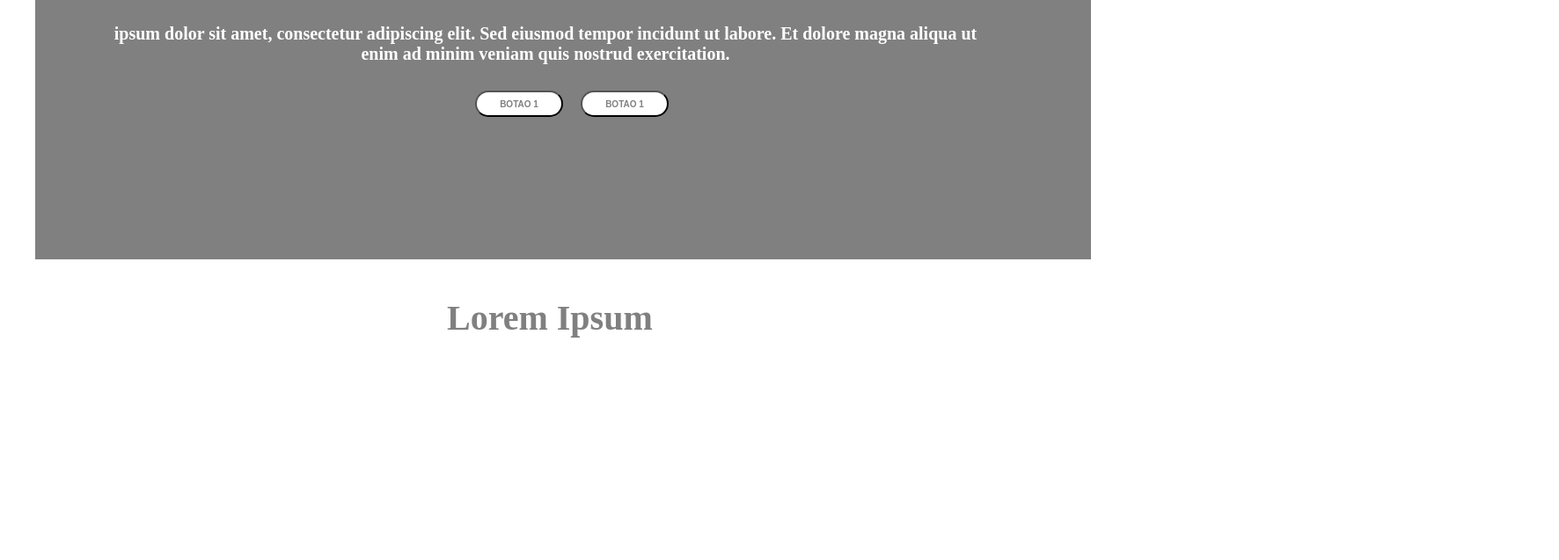
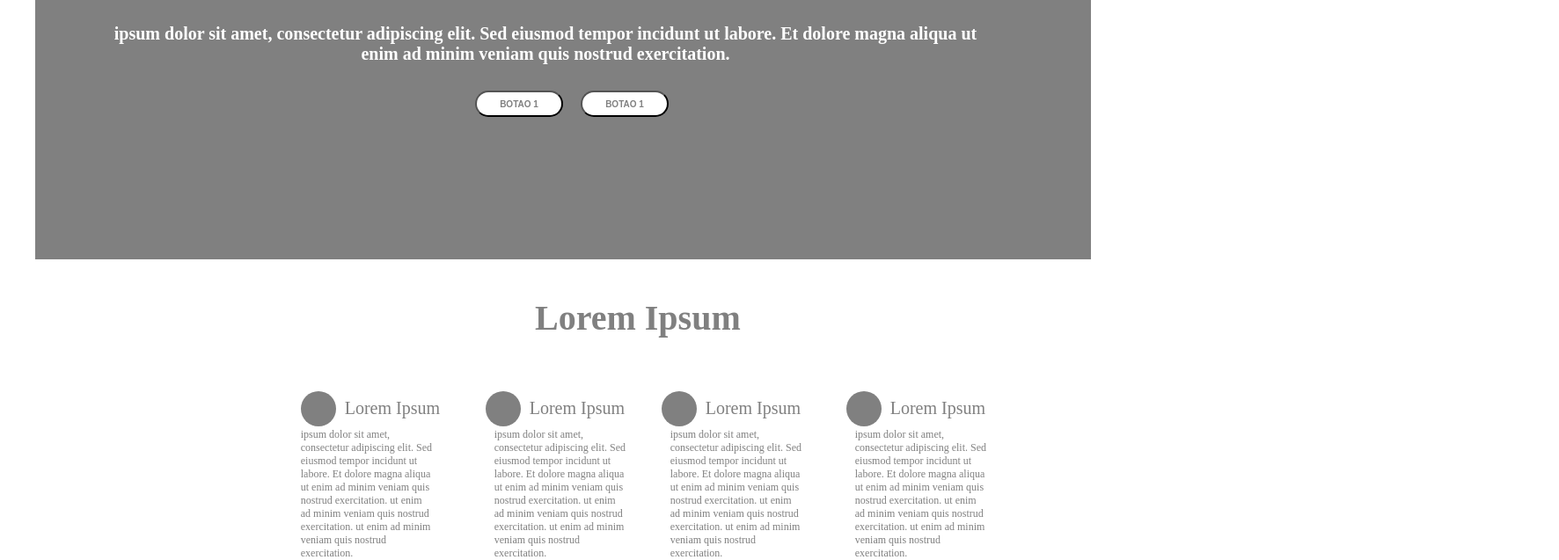
Before and after one commit to simone-art/fullbarTeste, a plain HTML site: page index.html in a window 1280 px wide. Shown: the part 349-986 px from the top of the page at 88% size, 1772 px wide, since content can reach past the window. Before the commit the page ends 800 px from the top, so only its background shows below. Drawn offline with Linux system fonts and the light colour scheme.

Commit message:
Feito seção com círculos e textos

```diff
--- a/css/style.css
+++ b/css/style.css
@@ -89,10 +89,138 @@ margin-top: -20px;
 
 }
 
-.texto-lorem{
+.texto-lorem {
     color: gray;
     font-size: 40px;
     position: relative;
     top: 10px;
-    left: 500px;
+    left: 600px;
+    bottom: 20px;
+
 }
+
+#texto-circulo {
+    display: flex;
+    flex-direction: row;
+}
+
+.circulo1 {
+    width: 40px;
+    height: 40px;
+    border-radius: 40px;
+    background-color: gray;
+    color: gray;
+    position: relative;
+    top: 150px;
+    left: 100px;
+}
+
+.texto-circulo1 {
+    color: gray;
+    font-size: 20px;
+    position: relative;
+    top: -12px;
+    left: 50px;
+    width: 150px;
+}
+
+.texto-coluna1 {
+    width: 150px;
+    color: gray;
+    font-size: 12px;
+    position: relative;
+    top: 180px;
+    left: 60px;
+}
+
+.circulo2 {
+    width: 40px;
+    height: 40px;
+    border-radius: 40px;
+    background-color: gray;
+    color: gray;
+    position: relative;
+    top: 150px;
+    left: 120px;
+}
+
+.texto-circulo2 {
+    color: gray;
+    font-size: 20px;
+    position: relative;
+    top: -12px;
+    left: 50px;
+    width: 150px;
+}
+
+.texto-coluna2 {
+    width: 150px;
+    color: gray;
+    font-size: 12px;
+    position: relative;
+    top: 180px;
+    left: 90px;
+}
+
+.circulo3 {
+    width: 40px;
+    height: 40px;
+    border-radius: 40px;
+    background-color: gray;
+    color: gray;
+    position: relative;
+    top: 150px;
+    left: 130px;
+}
+
+.texto-circulo3 {
+    color: gray;
+    font-size: 20px;
+    position: relative;
+    top: -12px;
+    left: 50px;
+    width: 150px;
+}
+
+.texto-coluna3 {
+    width: 150px;
+    color: gray;
+    font-size: 12px;
+    position: relative;
+    top: 180px;
+    left: 100px;
+}
+
+.circulo4 {
+    width: 40px;
+    height: 40px;
+    border-radius: 40px;
+    background-color: gray;
+    color: gray;
+    position: relative;
+    top: 150px;
+    left: 150px;
+}
+
+.texto-circulo4 {
+    color: gray;
+    font-size: 20px;
+    position: relative;
+    top: -12px;
+    left: 50px;
+    width: 150px;
+}
+
+.texto-coluna4 {
+    width: 150px;
+    color: gray;
+    font-size: 12px;
+    position: relative;
+    top: 180px;
+    left: 120px;
+}
+
+.texto-longo {
+    display: flex;
+    flex-direction: row;
+}
--- a/index.html
+++ b/index.html
@@ -35,8 +35,52 @@
         </div>
     </section>
 
-    <section>
+    <section id="texto-circulo">
         <h1 class="texto-lorem">Lorem Ipsum</h1>
+        <div class="circulo1">
+        <p class="texto-circulo1">Lorem Ipsum</p>
+        </div>
+        <div class="texto-longo">
+        <p class="texto-coluna1">ipsum dolor sit amet,
+            consectetur adipiscing elit. Sed eiusmod tempor incidunt ut labore.
+            Et dolore magna aliqua ut enim ad minim veniam quis nostrud exercitation.
+            ut enim ad minim veniam quis nostrud exercitation.
+            ut enim ad minim veniam quis nostrud exercitation.
+        </p>
+        </div>
+        <div class="circulo2">
+            <p class="texto-circulo2">Lorem Ipsum</p>
+        </div>
+        <div class="texto-longo">
+            <p class="texto-coluna2">ipsum dolor sit amet,
+                consectetur adipiscing elit. Sed eiusmod tempor incidunt ut labore.
+                Et dolore magna aliqua ut enim ad minim veniam quis nostrud exercitation.
+                ut enim ad minim veniam quis nostrud exercitation.
+                ut enim ad minim veniam quis nostrud exercitation.
+            </p>
+        </div>
+        <div class="circulo3">
+            <p class="texto-circulo3">Lorem Ipsum</p>
+        </div>
+        <div class="texto-longo">
+            <p class="texto-coluna3">ipsum dolor sit amet,
+                consectetur adipiscing elit. Sed eiusmod tempor incidunt ut labore.
+                Et dolore magna aliqua ut enim ad minim veniam quis nostrud exercitation.
+                ut enim ad minim veniam quis nostrud exercitation.
+                ut enim ad minim veniam quis nostrud exercitation.
+            </p>
+        </div>
+        <div class="circulo4">
+        <p class="texto-circulo4">Lorem Ipsum</p>
+        </div>
+        <div class="texto-longo">
+            <p class="texto-coluna4">ipsum dolor sit amet,
+                consectetur adipiscing elit. Sed eiusmod tempor incidunt ut labore.
+                Et dolore magna aliqua ut enim ad minim veniam quis nostrud exercitation.
+                ut enim ad minim veniam quis nostrud exercitation.
+                ut enim ad minim veniam quis nostrud exercitation.
+            </p>
+        </div>
     </section>
 
     <script src="./js/fullbar.js"></script>
```
